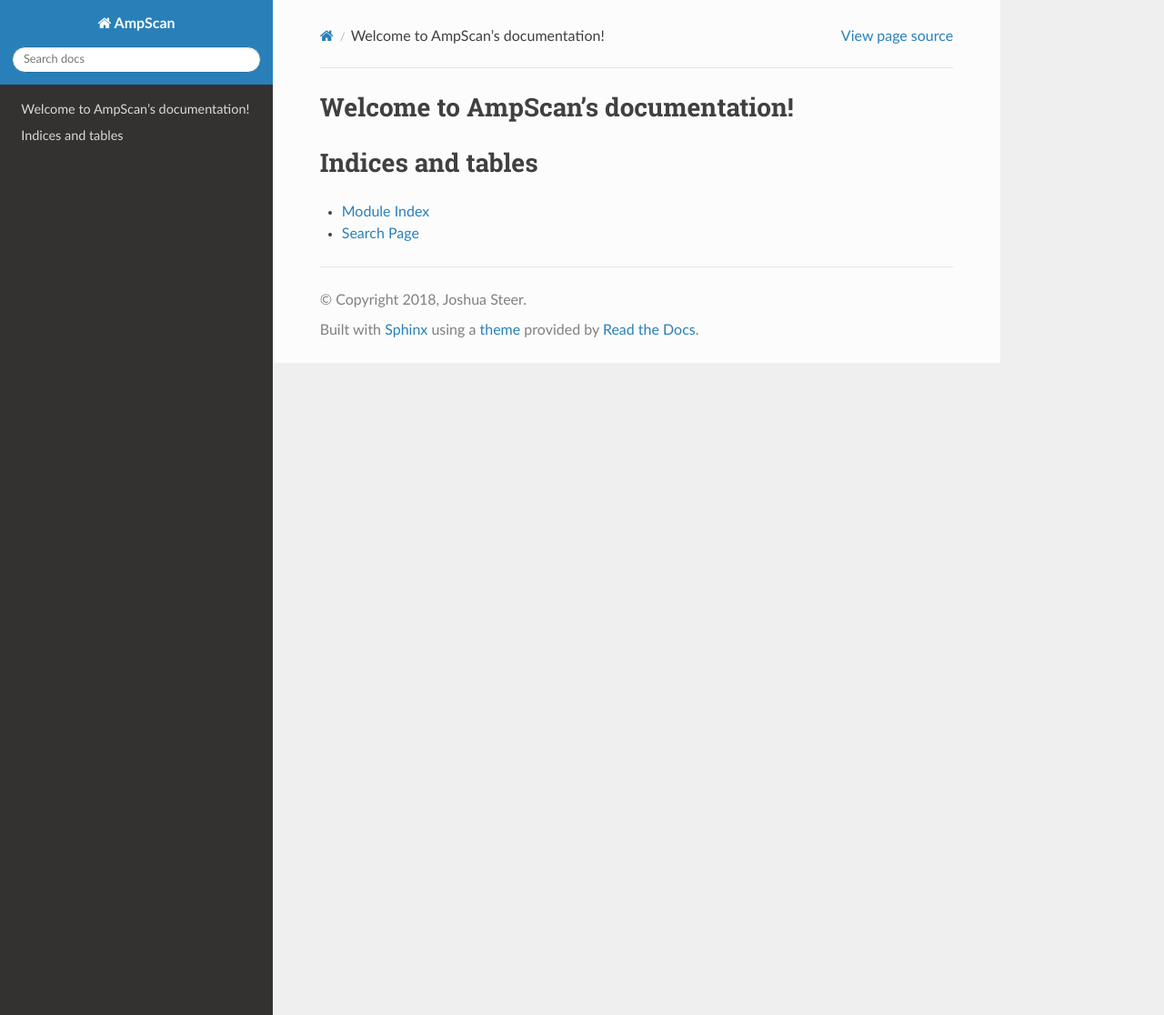
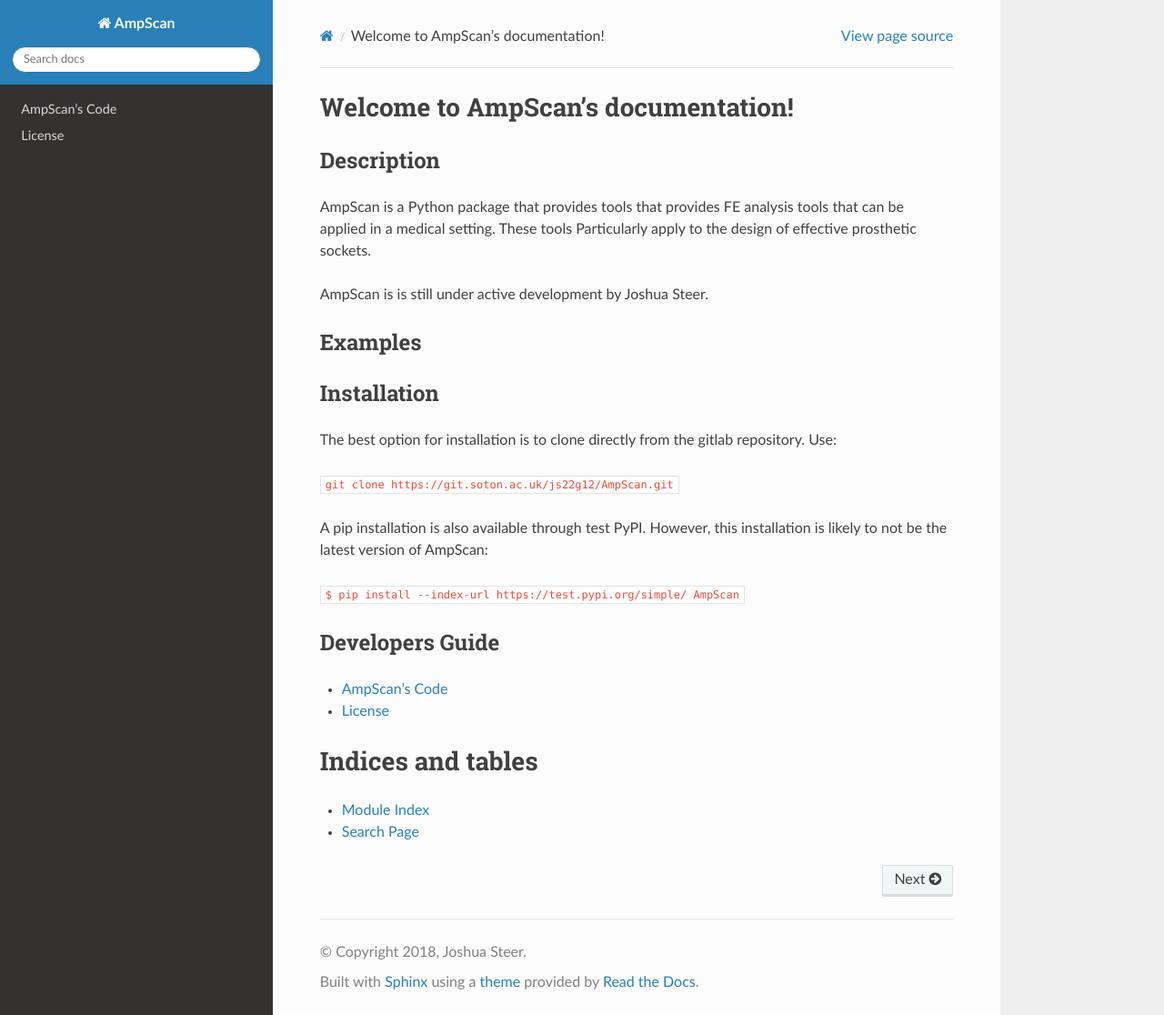
Before and after one commit to abel-research/ampscan, a Sphinx documentation site: the page built from docs/index.rst, in a window 1280 px wide and 1116 px high. Shown: the whole window at 91% size. Built offline with Sphinx 7.4.7 and the Read the Docs theme 2.0.0, drawn with Linux system fonts in a browser that asks for light colours; pages that are not in the unit, such as notebooks, are missing from menus.

Commit message:
pre-pip update

```diff
--- a/docs/conf.py
+++ b/docs/conf.py
@@ -45,6 +45,7 @@
     'sphinx.ext.mathjax',
     'sphinx.ext.githubpages',
     'sphinx.ext.napoleon',
+    'nbsphinx',
 ]
 
 napoleon_numpy_docstring=True
@@ -81,7 +82,7 @@
 # List of patterns, relative to source directory, that match files and
 # directories to ignore when looking for source files.
 # This pattern also affects html_static_path and html_extra_path .
-exclude_patterns = ['_build', 'Thumbs.db', '.DS_Store']
+exclude_patterns = ['_build', 'Thumbs.db', '.DS_Store', '**.ipynb_checkpoints']
 
 # The name of the Pygments (syntax highlighting) style to use.
 pygments_style = 'sphinx'
--- a/docs/index.rst
+++ b/docs/index.rst
@@ -1,14 +1,37 @@
-.. AmpScan documentation master file, created by
-   sphinx-quickstart on Wed Aug  1 09:17:40 2018.
-   You can adapt this file completely to your liking, but it should at least
-   contain the root `toctree` directive.
-
 Welcome to AmpScan's documentation!
 ===================================
 
+Description
+-----------
+AmpScan is a Python package that provides tools that provides FE analysis tools
+that can be applied in a medical setting. These tools Particularly apply to the
+design of effective prosthetic sockets.
+
+AmpScan is is still under active development by Joshua Steer.
+
+Examples
+--------
+
+
+Installation
+------------
+
+The best option for installation is to clone directly from the gitlab repository. Use:
+
+``git clone https://git.soton.ac.uk/js22g12/AmpScan.git``
+
+A pip installation is also available through test PyPI. However, this installation
+is likely to not be the latest version of AmpScan:
+
+``$ pip install --index-url https://test.pypi.org/simple/ AmpScan``
+
+Developers Guide
+----------------
 .. toctree::
-   :maxdepth: 2
-   :caption: Contents:
+   :maxdepth: 1
+
+   code
+   LICENSE
 
 
 
```
Also changed, not shown: docs/LICENSE.rst (added, +25 -0 lines), docs/_static/align.rst (added, +7 -0 lines), docs/_static/ampVis.rst (added, +7 -0 lines), docs/_static/analyse.rst (added, +7 -0 lines), docs/_static/core.rst (added, +7 -0 lines), docs/_static/fe.rst (added, +7 -0 lines), docs/_static/pca.rst (added, +7 -0 lines), docs/_static/pressSens.rst (added, +7 -0 lines), docs/_static/registration.rst (added, +7 -0 lines), docs/_static/smooth.rst (added, +7 -0 lines), docs/_static/trim.rst (added, +7 -0 lines), docs/_static/tsbSocketDesign.rst (added, +7 -0 lines), docs/code.rst (added, +17 -0 lines), docs/source/modules.rst (line endings or trailing spaces).
